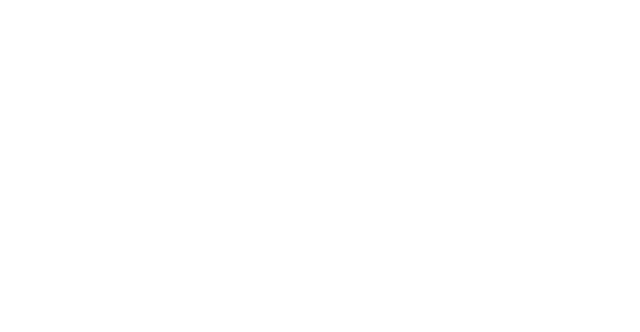
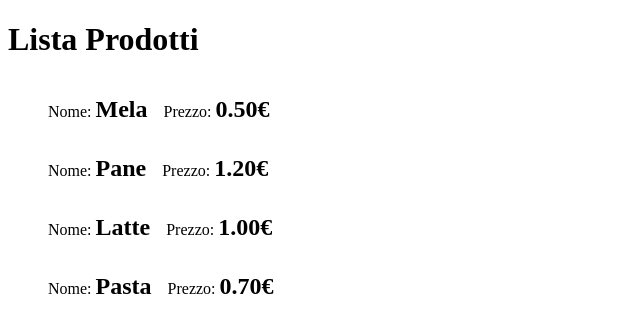
Before and after one commit to lorenzoferrante97/ex-react-usereducer-spesa, a React app: page / in a window 1280 px wide. Shown: the top 332 px of the page, without its empty margins (0-640 px from the left). Built offline with nearby package versions, Linux system fonts and the light colour scheme; the HTML template or start-up script is replaced by a standard one.

Commit message:
add: products list

```diff
--- a/src/App.jsx
+++ b/src/App.jsx
@@ -1,11 +1,17 @@
 // start code
 
 import { useGlobalContext } from './context/GlobalContext';
+import List from './components/List';
 
 function App() {
+  const { products } = useGlobalContext();
+
   return (
     <>
-      <div></div>
+      <div>
+        <h1>Lista Prodotti</h1>
+        <List products={products} />
+      </div>
     </>
   );
 }
--- /dev/null
+++ b/src/components/List.jsx
@@ -0,0 +1,22 @@
+export default function List({ products }) {
+  return (
+    <>
+      <ul>
+        {products.map((prod, i) => {
+          const { name, price } = prod;
+
+          return (
+            <li className="list-items">
+              <p>
+                Nome: <span>{name}</span>
+              </p>
+              <p>
+                Prezzo: <span>{price.toFixed(2)}€</span>
+              </p>
+            </li>
+          );
+        })}
+      </ul>
+    </>
+  );
+}
--- a/src/index.css
+++ b/src/index.css
@@ -0,0 +1,10 @@
+.list-items {
+  display: flex;
+  align-items: center;
+  gap: 1rem;
+}
+
+.list-items p span {
+  font-size: 1.5rem;
+  font-weight: 600;
+}
```
